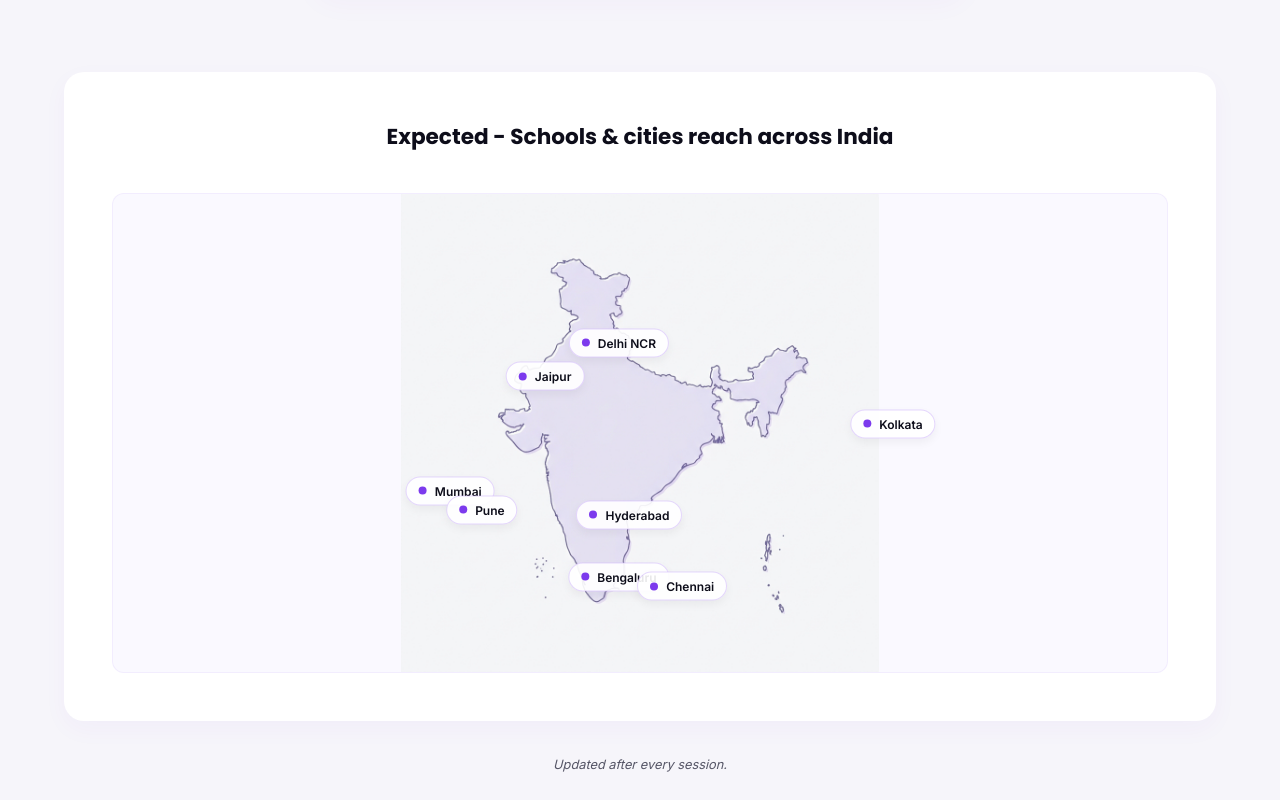
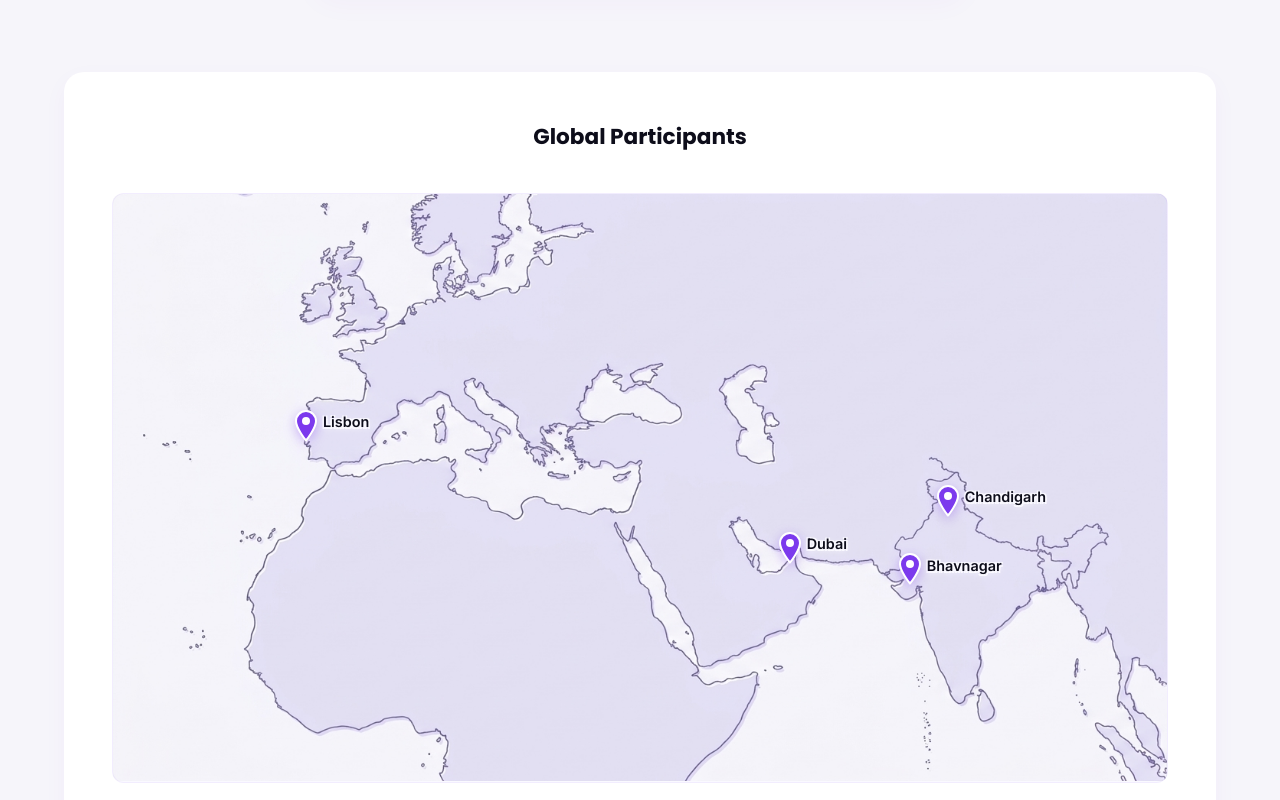
Before and after one commit to TheUnmachined/website, a plain HTML site: page index.html in a window 1280 px wide. Shown: the part 7440-8240 px from the top of the page. Drawn offline with Linux system fonts and the light colour scheme.

Commit message:
Update impact map to zoomed Global Participants view with prominent pins

```diff
--- a/index.html
+++ b/index.html
@@ -630,39 +630,35 @@
 
                 <!-- Illustrated map icon grid -->
                 <div class="map-illustration-section">
-                    <h4 class="illustrated-title text-center">Expected - Schools & cities reach across India</h4>
+                    <h4 class="illustrated-title text-center">Global Participants</h4>
                     <div class="map-icons-grid">
-                        <div class="map-city-tag" style="--x: 32%; --y: 62%;">
-                            <span class="city-dot"></span>
-                            <span class="city-name">Mumbai</span>
+                        <div class="map-city-tag" style="--x: 18.3%; --y: 41.8%;">
+                            <svg class="city-pin-icon" viewBox="0 0 24 32" width="24" height="32" aria-hidden="true">
+                                <path d="M12 1C6.48 1 2 5.48 2 11c0 7.25 10 19.5 10 19.5S22 18.25 22 11c0-5.52-4.48-10-10-10z" fill="#7C3AED" stroke="#FFFFFF" stroke-width="2" stroke-linejoin="round"/>
+                                <circle cx="12" cy="11" r="4" fill="#FFFFFF"/>
+                            </svg>
+                            <span class="city-name">Lisbon</span>
                         </div>
-                        <div class="map-city-tag" style="--x: 48%; --y: 31%;">
-                            <span class="city-dot"></span>
-                            <span class="city-name">Delhi NCR</span>
+                        <div class="map-city-tag" style="--x: 64.2%; --y: 62.5%;">
+                            <svg class="city-pin-icon" viewBox="0 0 24 32" width="24" height="32" aria-hidden="true">
+                                <path d="M12 1C6.48 1 2 5.48 2 11c0 7.25 10 19.5 10 19.5S22 18.25 22 11c0-5.52-4.48-10-10-10z" fill="#7C3AED" stroke="#FFFFFF" stroke-width="2" stroke-linejoin="round"/>
+                                <circle cx="12" cy="11" r="4" fill="#FFFFFF"/>
+                            </svg>
+                            <span class="city-name">Dubai</span>
                         </div>
-                        <div class="map-city-tag" style="--x: 48%; --y: 80%;">
-                            <span class="city-dot"></span>
-                            <span class="city-name">Bengaluru</span>
+                        <div class="map-city-tag" style="--x: 79.2%; --y: 54.5%;">
+                            <svg class="city-pin-icon" viewBox="0 0 24 32" width="24" height="32" aria-hidden="true">
+                                <path d="M12 1C6.48 1 2 5.48 2 11c0 7.25 10 19.5 10 19.5S22 18.25 22 11c0-5.52-4.48-10-10-10z" fill="#7C3AED" stroke="#FFFFFF" stroke-width="2" stroke-linejoin="round"/>
+                                <circle cx="12" cy="11" r="4" fill="#FFFFFF"/>
+                            </svg>
+                            <span class="city-name">Chandigarh</span>
                         </div>
-                        <div class="map-city-tag" style="--x: 54%; --y: 82%;">
-                            <span class="city-dot"></span>
-                            <span class="city-name">Chennai</span>
-                        </div>
-                        <div class="map-city-tag" style="--x: 49%; --y: 67%;">
-                            <span class="city-dot"></span>
-                            <span class="city-name">Hyderabad</span>
-                        </div>
-                        <div class="map-city-tag" style="--x: 74%; --y: 48%;">
-                            <span class="city-dot"></span>
-                            <span class="city-name">Kolkata</span>
-                        </div>
-                        <div class="map-city-tag" style="--x: 41%; --y: 38%;">
-                            <span class="city-dot"></span>
-                            <span class="city-name">Jaipur</span>
-                        </div>
-                        <div class="map-city-tag" style="--x: 35%; --y: 66%;">
-                            <span class="city-dot"></span>
-                            <span class="city-name">Pune</span>
+                        <div class="map-city-tag" style="--x: 75.6%; --y: 66.2%;">
+                            <svg class="city-pin-icon" viewBox="0 0 24 32" width="24" height="32" aria-hidden="true">
+                                <path d="M12 1C6.48 1 2 5.48 2 11c0 7.25 10 19.5 10 19.5S22 18.25 22 11c0-5.52-4.48-10-10-10z" fill="#7C3AED" stroke="#FFFFFF" stroke-width="2" stroke-linejoin="round"/>
+                                <circle cx="12" cy="11" r="4" fill="#FFFFFF"/>
+                            </svg>
+                            <span class="city-name">Bhavnagar</span>
                         </div>
                     </div>
                 </div>
--- a/style.css
+++ b/style.css
@@ -1411,11 +1411,13 @@ section {
 
 .map-icons-grid {
     position: relative;
-    height: 480px; /* Tall enough to display the full map of India shape */
-    background-image: url('images/india-map.jpg');
+    width: 100%;
+    aspect-ratio: 1376 / 768;
+    height: auto;
+    background-image: url('images/world-map.jpg');
     background-repeat: no-repeat;
     background-position: center;
-    background-size: contain;
+    background-size: 100% 100%;
     border-radius: 12px;
     border: 1px solid rgba(124, 58, 237, 0.06);
     background-color: #faf9ff;
@@ -1428,33 +1430,37 @@ section {
     top: var(--y);
     display: flex;
     align-items: center;
-    gap: 8px;
-    background: rgba(255, 255, 255, 0.9);
-    border: 1px solid rgba(124, 58, 237, 0.2);
-    padding: 6px 12px;
-    border-radius: var(--border-radius-pill);
-    box-shadow: 0 4px 10px rgba(0, 0, 0, 0.05);
-    transform: translate(-50%, -50%);
+    gap: 5px;
+    background: transparent;
+    border: none;
+    padding: 0;
+    transform: translate(-12px, -30px);
     transition: transform var(--transition-fast);
 }
 
 .map-city-tag:hover {
-    transform: translate(-50%, -50%) scale(1.08);
-    background: #ffffff;
-}
-
-.city-dot {
-    width: 8px;
-    height: 8px;
-    border-radius: 50%;
-    background-color: var(--color-violet);
-    display: block;
+    transform: translate(-12px, -30px) scale(1.08);
+    background: transparent;
+}
+
+.city-pin-icon {
+    width: 24px;
+    height: 32px;
+    flex-shrink: 0;
+    filter: drop-shadow(0 3px 6px rgba(124, 58, 237, 0.35));
 }
 
 .city-name {
-    font-size: 0.75rem;
-    font-weight: 600;
+    font-size: 0.9rem;
+    font-weight: 700;
     color: var(--color-text-light);
+    text-shadow:
+        -1.5px -1.5px 0 #faf9ff,
+         1.5px -1.5px 0 #faf9ff,
+        -1.5px  1.5px 0 #faf9ff,
+         1.5px  1.5px 0 #faf9ff,
+         0 2px 6px rgba(255, 255, 255, 0.9);
+    margin-bottom: 8px;
 }
 
 .impact-update-strip {
@@ -2194,15 +2200,22 @@ section {
     }
 
     .map-icons-grid {
-        height: 280px;
+        height: auto;
     }
 
     .map-city-tag {
-        padding: 4px 8px;
+        padding: 0;
+        transform: translate(-9px, -22px);
+    }
+
+    .city-pin-icon {
+        width: 18px;
+        height: 24px;
     }
 
     .city-name {
-        font-size: 10px;
+        font-size: 11px;
+        margin-bottom: 5px;
     }
 
     /* Footer mobile flow */
```
Also changed, not shown: images/world-map.jpg (added).
